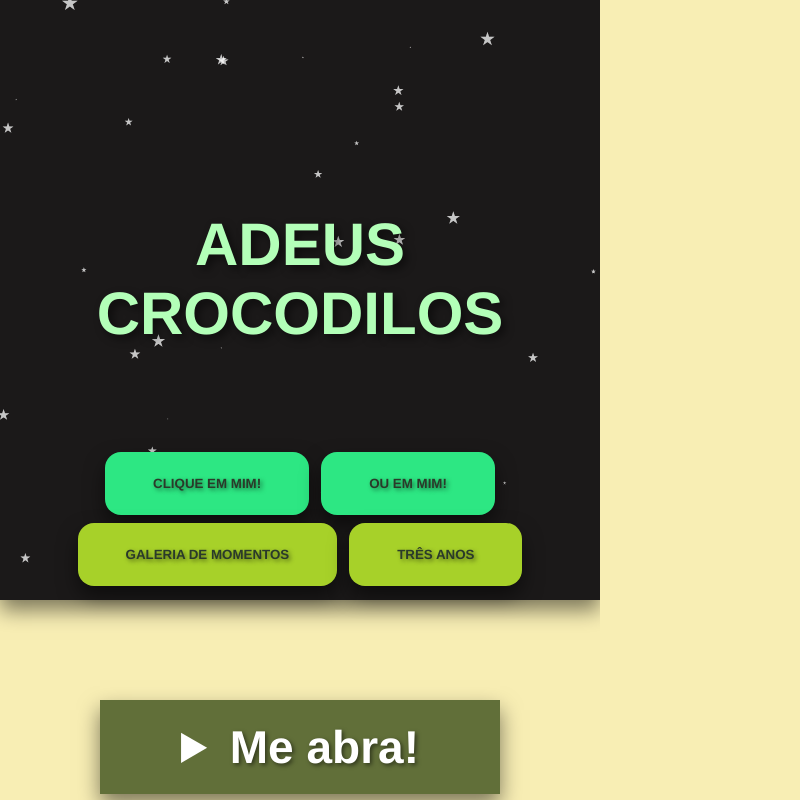
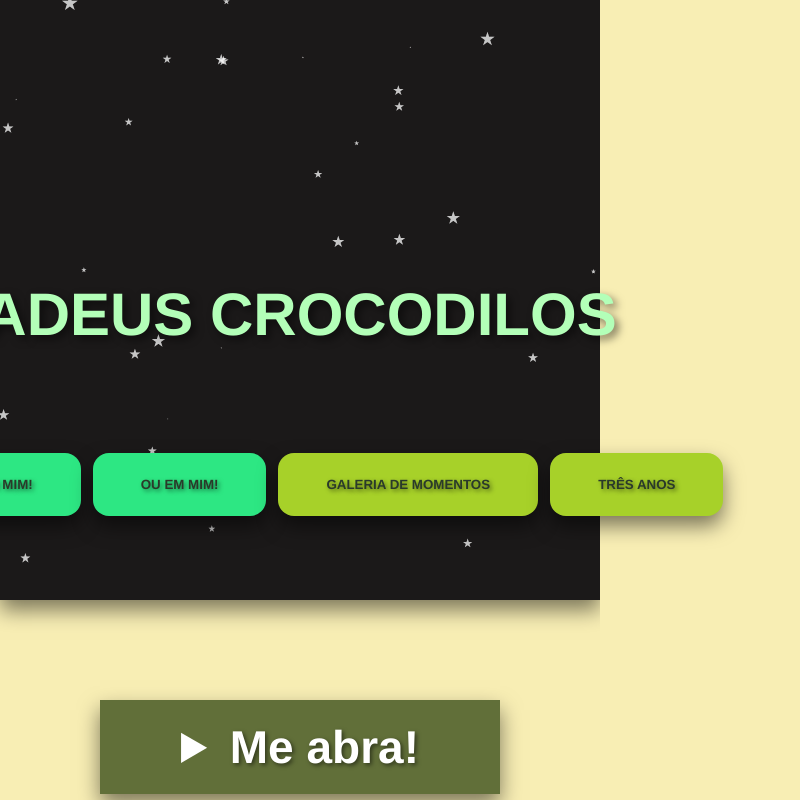
Before and after one commit to thenameshan/alo.github.io, a plain HTML site: page index.html in a window 600 px wide. Shown: the top 800 px of the page, 800 px wide, since content can reach past the window. Drawn offline with Linux system fonts and the light colour scheme.

Commit message:
Update style.css

```diff
--- a/style.css
+++ b/style.css
@@ -323,10 +323,10 @@ footer p {
 	}
 	.title h2{
 
-		width: 100%;
+		width: auto;
 	}
 	.title{
-		max-width: 100%;
+		max-width: auto;
 	}
 }
 @media screen and (max-width: 600px){
@@ -340,9 +340,9 @@ footer p {
 	}
 	.title h2{
 
-		width: 100%;
+		width: auto;
 	}
 	.title{
-		max-width: 100%;
+		max-width: auto;
 	}
 }
```
